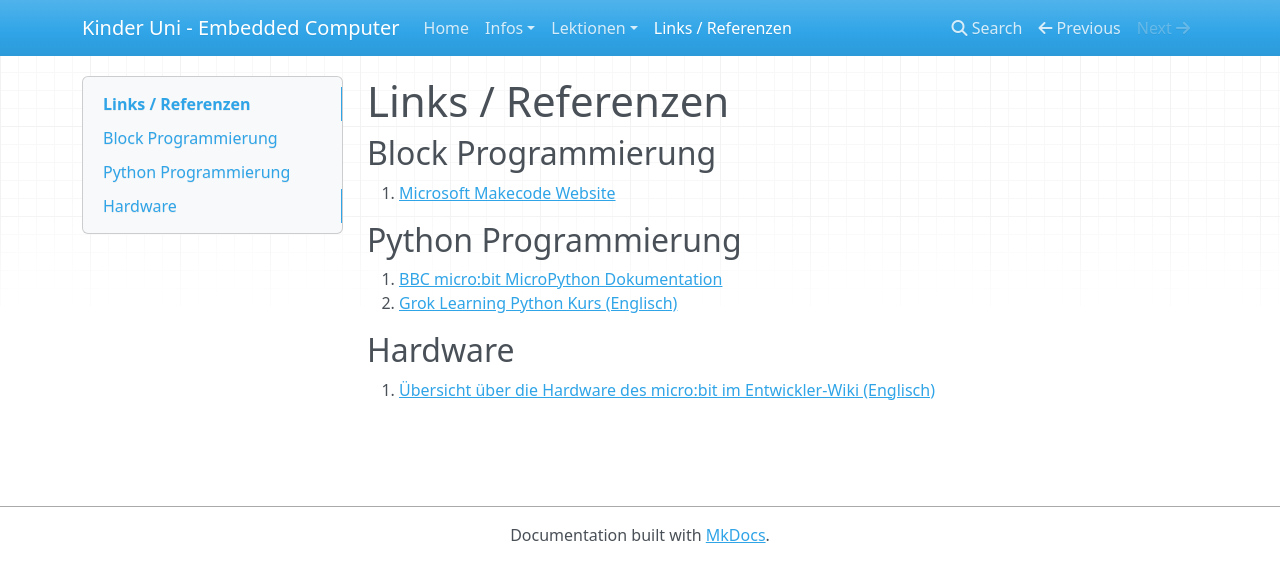
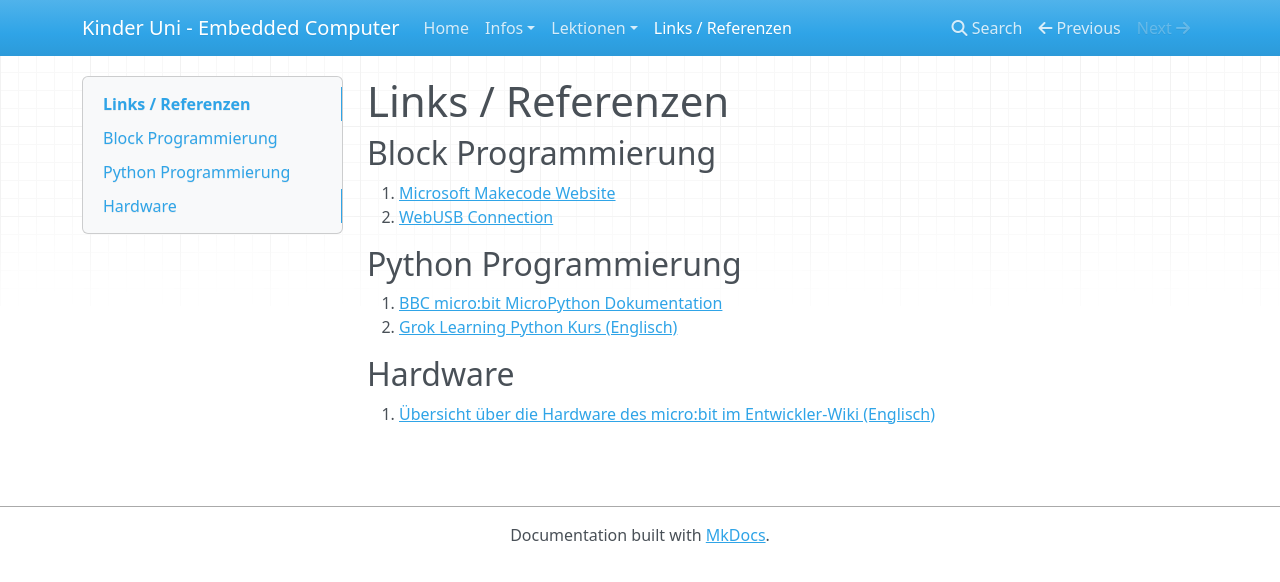
Before and after one commit to renestraub/ehk1, an MkDocs documentation site: the page built from docs/links.md, in a window 1280 px wide. Shown: the top 582 px of the page. Built offline with MkDocs 1.6.1, drawn with Linux system fonts in a browser that asks for light colours; nearby versions of some CDN libraries.

Commit message:
Add link for WebUSB

```diff
--- a/docs/links.md
+++ b/docs/links.md
@@ -3,6 +3,7 @@
 ## Block Programmierung
 
 1.  [Microsoft Makecode Website](https://makecode.microbit.org/)
+1.  [WebUSB Connection](https://makecode.microbit.org/device/usb/webusb)
 
 
 ## Python Programmierung
```
